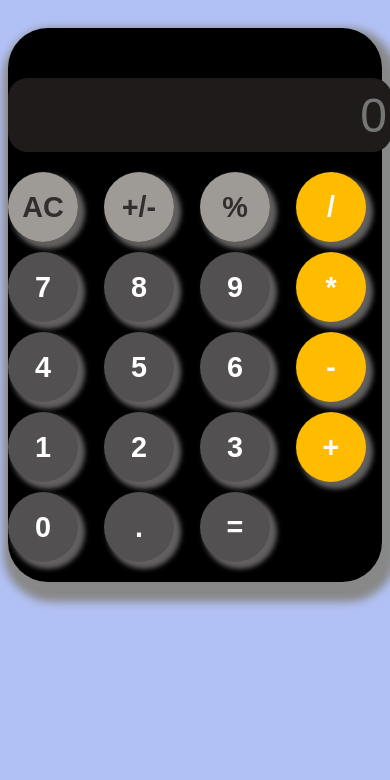
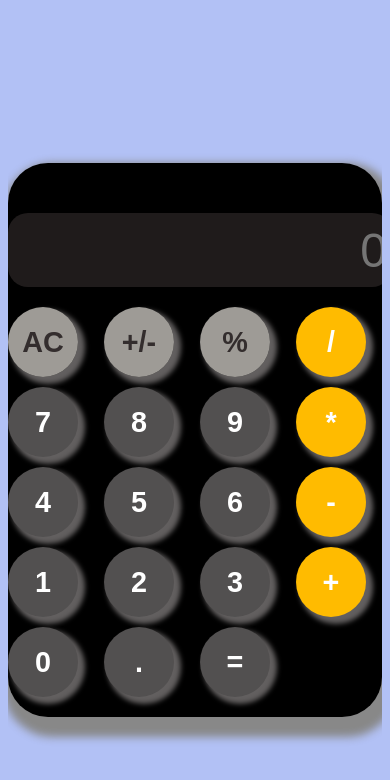
Before and after one commit to pkarki05/calculato-demo, a plain HTML site: page index.html in a window 390 px wide. Drawn offline with Linux system fonts and the light colour scheme.

Commit message:
update HTML and CSS files for mobile layout

```diff
--- a/style.css
+++ b/style.css
@@ -2,12 +2,15 @@ body {
   background-color: rgba(0, 50, 222, 0.3);
 }
 .main-container {
-  width: 250px;
+  width: 100%;
   margin: 0 auto;
   display: flex;
-  justify-content: flex-end;
+  justify-content: center;
   /* background-color: rgb(114, 80, 217); */
   /* background-color: gray; */
+  overflow: hidden;
+  align-items: center;
+  min-height: 100vh;
 }
 .calculator {
   background-color: black;
```
